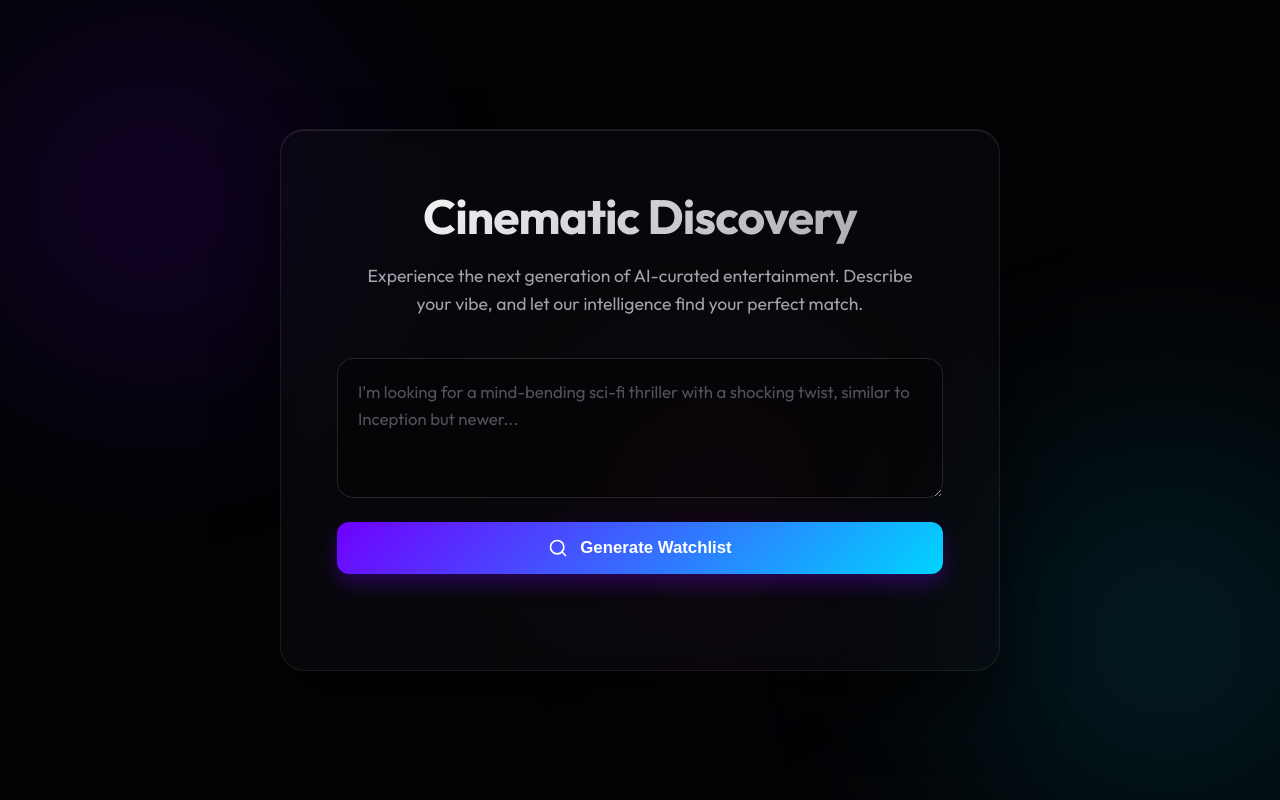
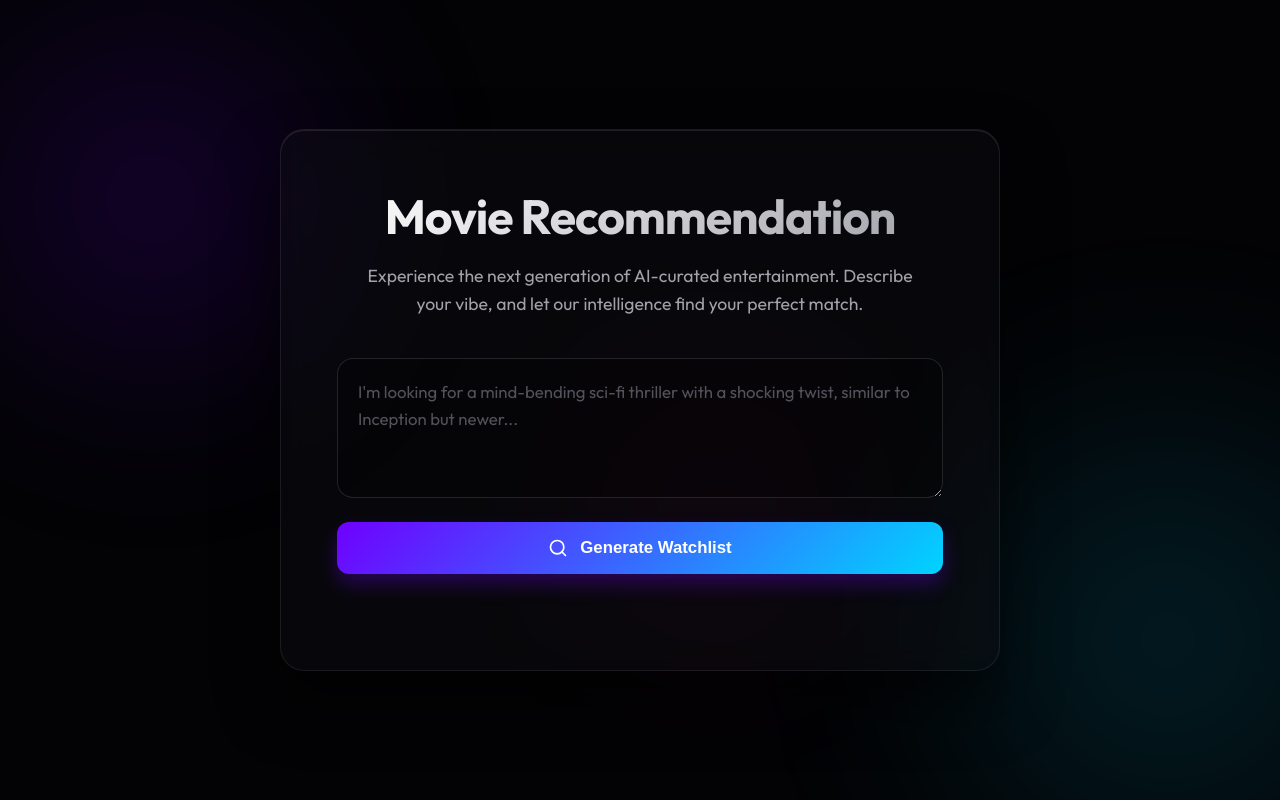
Before and after one commit to DeepanshuAdhikari549/Movie-Recommendation, a React (Vite) app in the folder fronten/: page / in a window 1280 px wide. Built offline with nearby package versions, Linux system fonts and the light colour scheme.

Commit message:
feat: implement movie recommendation UI and initialize database file

```diff
--- a/fronten/src/App.jsx
+++ b/fronten/src/App.jsx
@@ -93,7 +93,7 @@ function App() {
       <div className="layout-wrapper">
         <main className="main-content">
           <header className="header">
-            <h1>Cinematic Discovery</h1>
+            <h1>Movie Recommendation</h1>
             <p>Experience the next generation of AI-curated entertainment. Describe your vibe, and let our intelligence find your perfect match.</p>
           </header>
 
```
Also changed, not shown: 1 other file (tests, documents, lock files or other folders).
